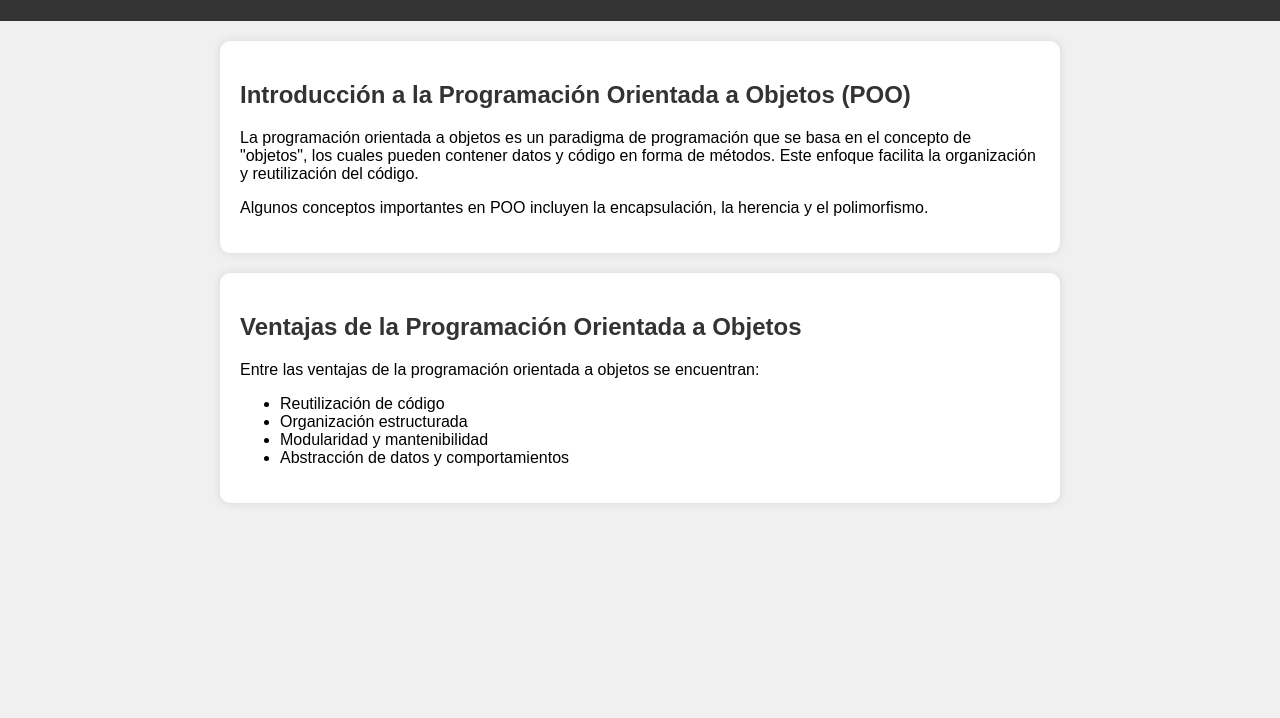
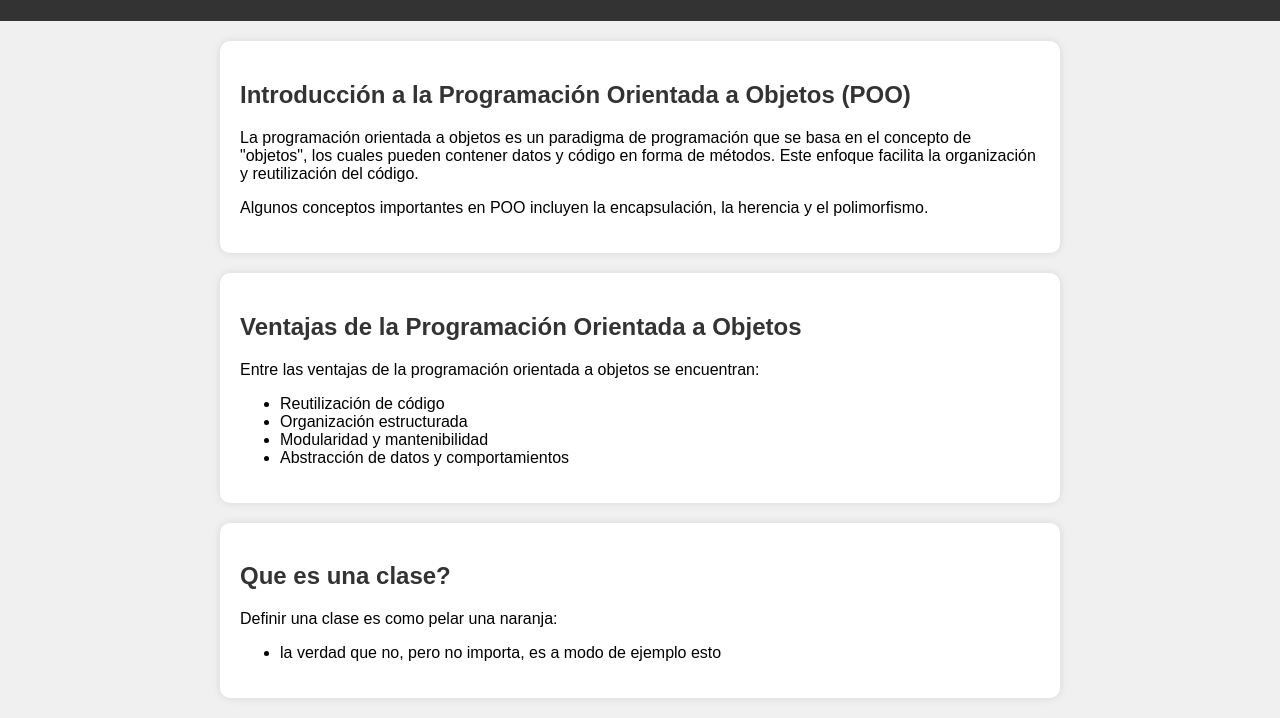
Before and after one commit to wallei/poo, a plain HTML site: page index.html in a window 1280 px wide. Shown: the part 99-817 px from the top of the page. Drawn offline with Linux system fonts and the light colour scheme.

Commit message:
agregado un parrafo mas al index

```diff
--- a/index.html
+++ b/index.html
@@ -53,5 +53,14 @@
     </ul>
 </section>
 
+<section>
+    <h2>Que es una clase?</h2>
+    <p>Definir una clase es como pelar una naranja:</p>
+    <ul>
+        <li>la verdad que no, pero no importa, es a modo de ejemplo esto</li>
+    </ul>
+</section>
+
+
 </body>
 </html>
```
